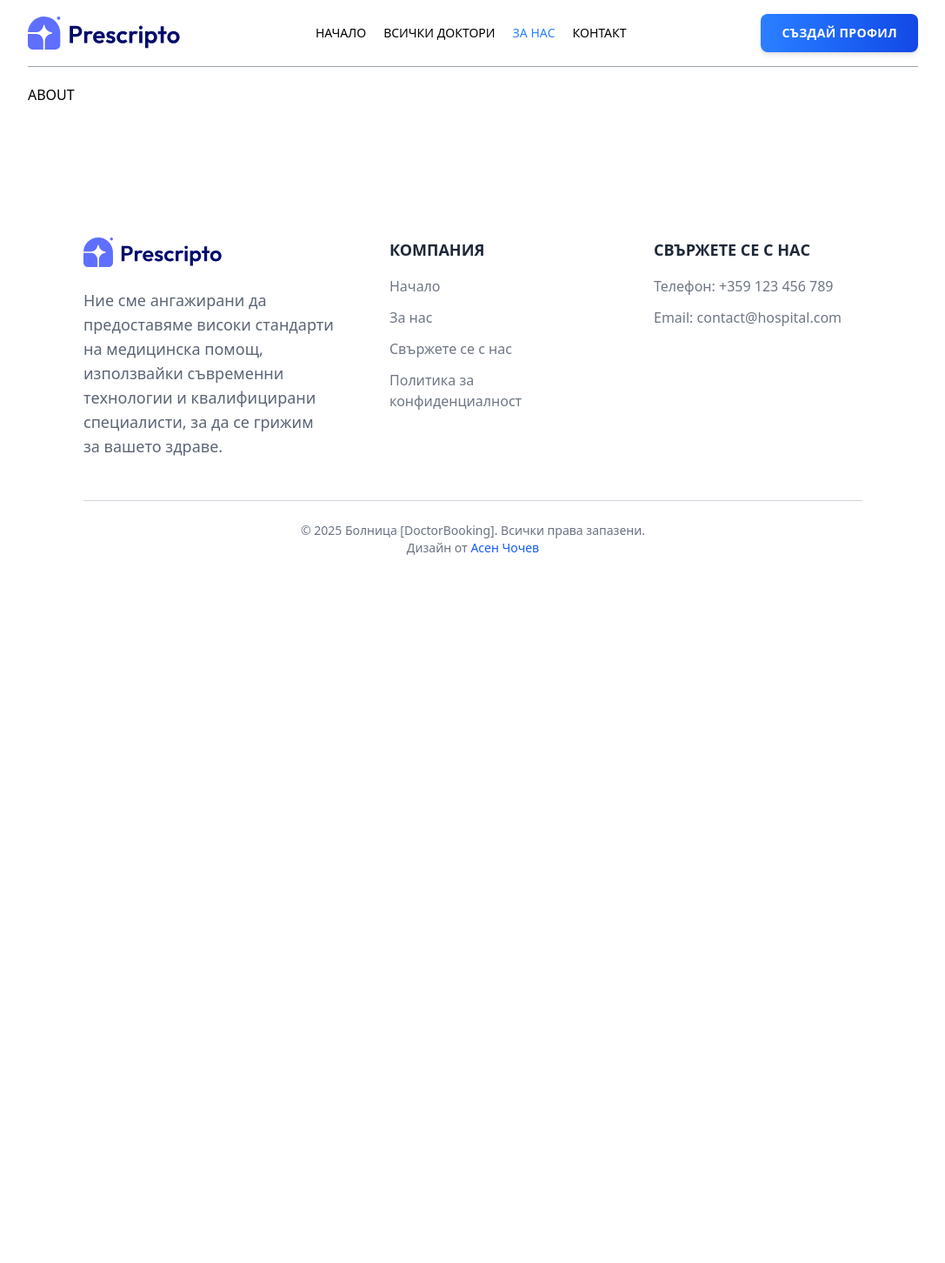
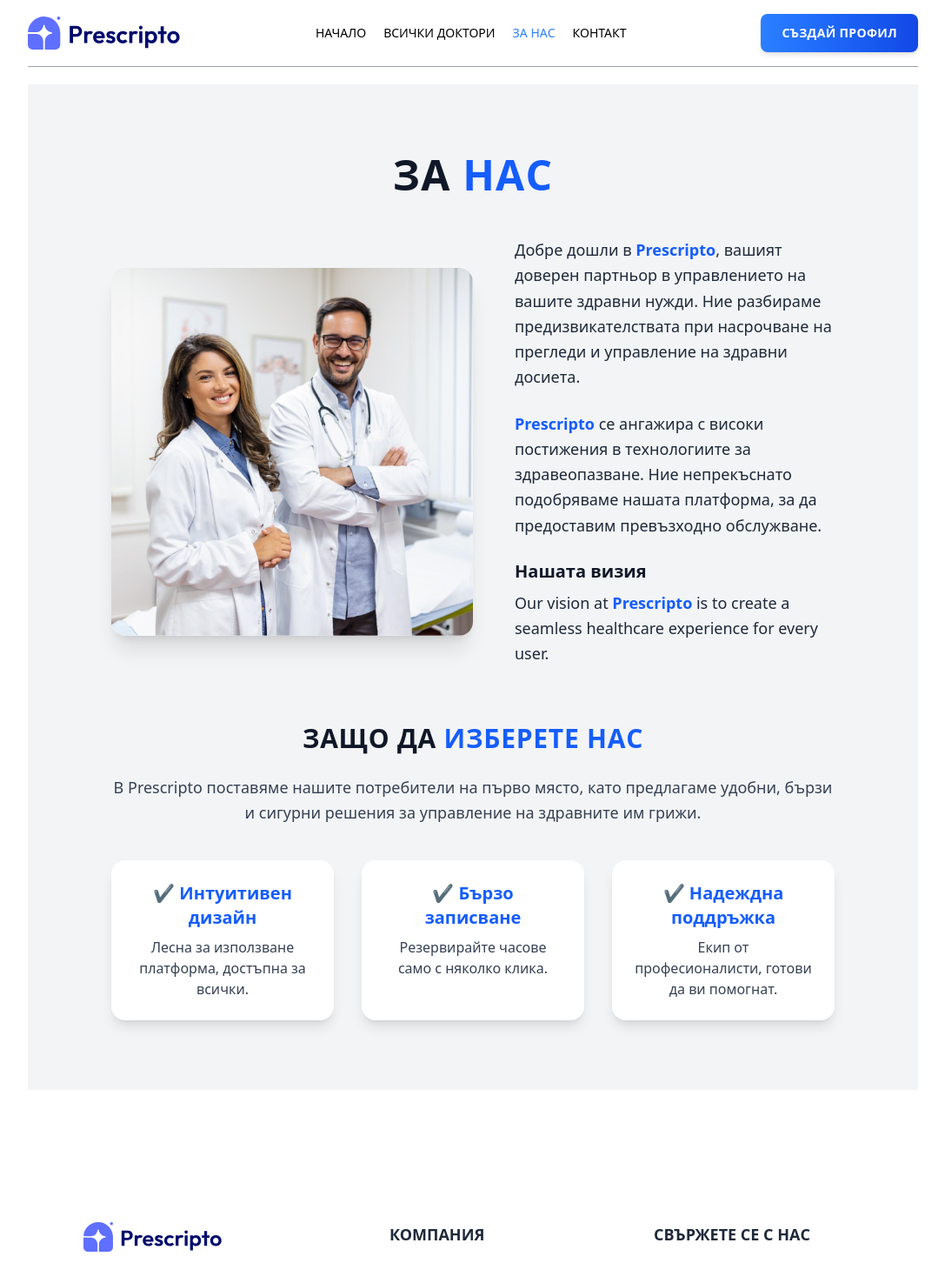
Before and after one commit to asenchochev/my-react-app, a React (Vite) app in the folder frontend/: page /about in a window 1280 px wide. Shown: the top 1452 px of the page at 87% size, without its empty margins (96-1183 px from the left). Before the commit the page ends 800 px from the top, so only its background shows below. Built offline with nearby package versions, Linux system fonts and the light colour scheme.

Commit message:
Update About.jsx

```diff
--- a/frontend/src/pages/About.jsx
+++ b/frontend/src/pages/About.jsx
@@ -1,11 +1,87 @@
-import React from 'react'
+import React from "react";
+import { motion } from "framer-motion";
+import { assets } from "../assets/assets";
+
+const features = [
+  { title: "Интуитивен дизайн", description: "Лесна за използване платформа, достъпна за всички." },
+  { title: "Бързо записване", description: "Резервирайте часове само с няколко клика." },
+  { title: "Надеждна поддръжка", description: "Екип от професионалисти, готови да ви помогнат." }
+];
 
 const About = () => {
   return (
-    <div>
-      <h1>ABOUT</h1>
+    <div className="bg-gray-100 py-20 px-6 md:px-12 lg:px-24 flex flex-col items-center text-gray-800">
+      <motion.div
+        initial={{ opacity: 0, y: -50 }}
+        animate={{ opacity: 1, y: 0 }}
+        transition={{ duration: 0.8 }}
+        className="text-center mb-12"
+      >
+        <p className="text-5xl font-bold uppercase tracking-wide text-gray-900">
+          ЗА <span className="text-blue-600">НАС</span>
+        </p>
+      </motion.div>
+
+      <div className="flex flex-col lg:flex-row items-center max-w-6xl gap-12">
+        <motion.img
+          src={assets.about_image}
+          alt="About Us"
+          className="w-full lg:w-1/2 rounded-2xl shadow-xl object-cover"
+          initial={{ opacity: 0, scale: 0.9 }}
+          animate={{ opacity: 1, scale: 1 }}
+          transition={{ duration: 0.8 }}
+        />
+
+        <motion.div
+          className="lg:w-1/2 space-y-6"
+          initial={{ opacity: 0, x: 50 }}
+          animate={{ opacity: 1, x: 0 }}
+          transition={{ duration: 0.8 }}
+        >
+          <p className="text-lg leading-relaxed">
+            Добре дошли в <span className="font-semibold text-blue-600">Prescripto</span>, вашият доверен партньор в управлението на вашите здравни нужди. Ние разбираме предизвикателствата при насрочване на прегледи и управление на здравни досиета.
+          </p>
+          <p className="text-lg leading-relaxed">
+            <span className="font-semibold text-blue-600">Prescripto</span> се ангажира с високи постижения в технологиите за здравеопазване. Ние непрекъснато подобряваме нашата платформа, за да предоставим превъзходно обслужване.
+          </p>
+          <div>
+            <b className="text-xl text-gray-900">Нашата визия</b>
+            <p className="text-lg leading-relaxed mt-2">
+              Our vision at <span className="font-semibold text-blue-600">Prescripto</span> is to create a seamless healthcare experience for every user.
+            </p>
+          </div>
+        </motion.div>
+      </div>
+
+      <motion.div
+        className="mt-16 text-center max-w-4xl"
+        initial={{ opacity: 0, y: 50 }}
+        animate={{ opacity: 1, y: 0 }}
+        transition={{ duration: 0.8 }}
+      >
+        <p className="text-3xl font-bold uppercase tracking-wide text-gray-900 mb-6">
+          ЗАЩО ДА <span className="text-blue-600">ИЗБЕРЕТЕ НАС</span>
+        </p>
+        <p className="text-lg leading-relaxed text-gray-700">
+          В Prescripto поставяме нашите потребители на първо място, като предлагаме удобни, бързи и сигурни решения за управление на здравните им грижи.
+        </p>
+        <div className="grid grid-cols-1 md:grid-cols-3 gap-8 mt-10">
+          {features.map((feature, index) => (
+            <motion.div
+              key={index}
+              className="bg-white p-6 rounded-2xl shadow-lg hover:shadow-xl transition-all duration-300"
+              initial={{ opacity: 0, scale: 0.9 }}
+              whileInView={{ opacity: 1, scale: 1 }}
+              transition={{ duration: 0.5, delay: index * 0.2 }}
+            >
+              <p className="text-xl font-semibold text-blue-600">✔ {feature.title}</p>
+              <p className="text-gray-700 mt-2">{feature.description}</p>
+            </motion.div>
+          ))}
+        </div>
+      </motion.div>
     </div>
-  )
-}
+  );
+};
 
-export default About
+export default About;
```
